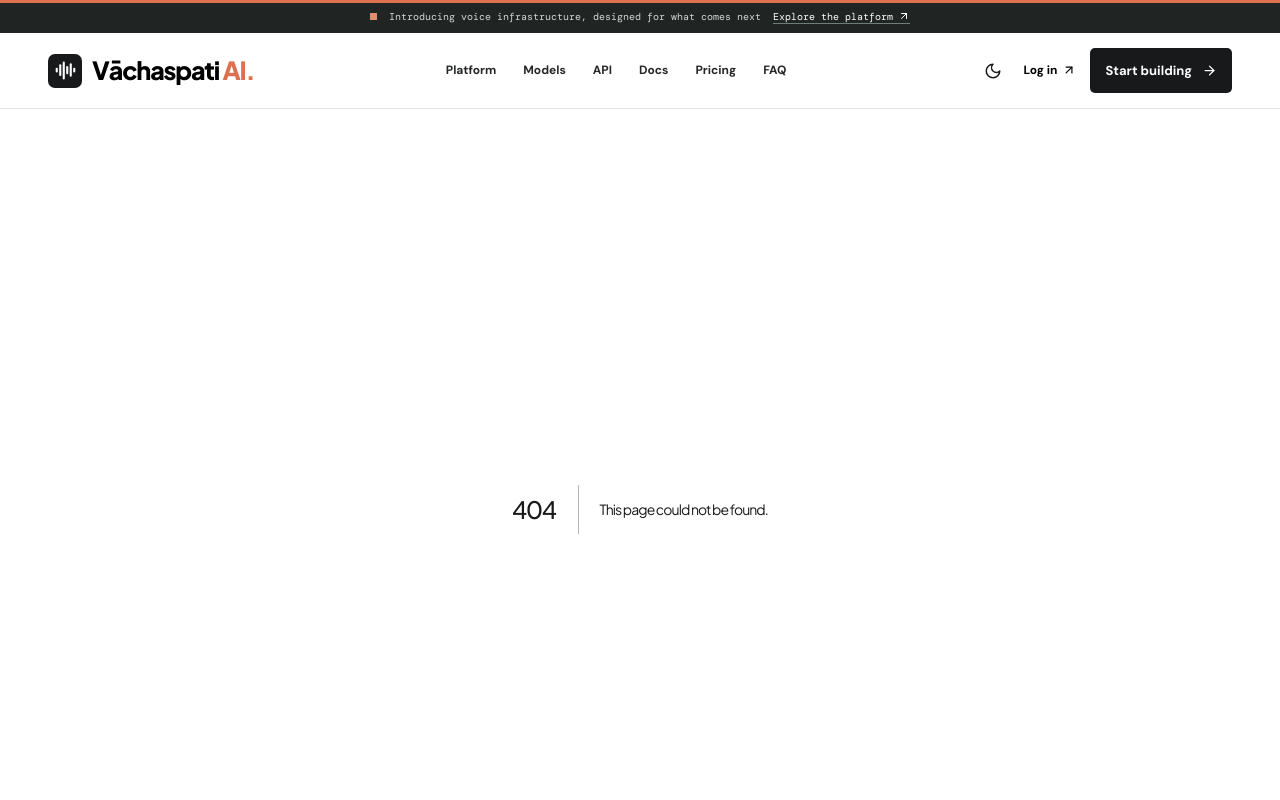
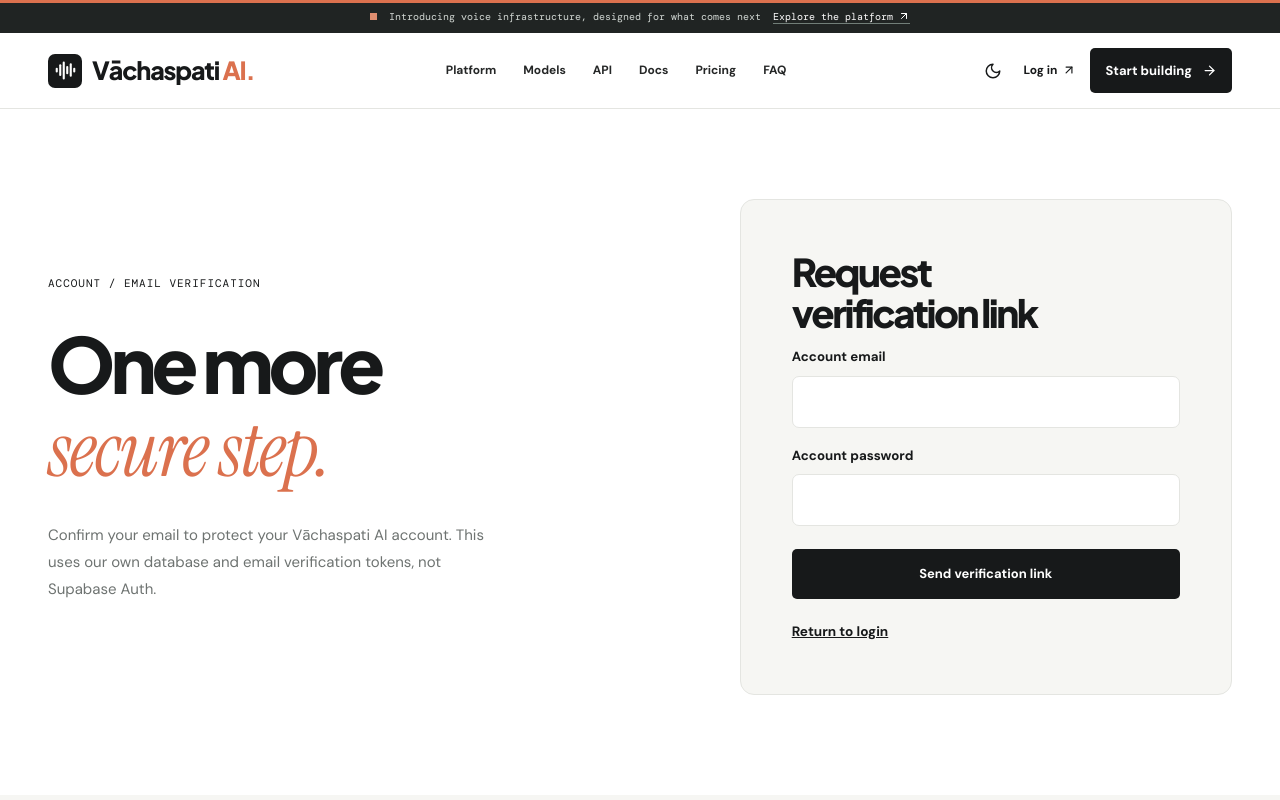
Before and after one commit to hari7261/sonora-voice, a Next.js app: page /verify-email in a window 1280 px wide. Before the commit this address had no page. Shown: the top 800 px of the page. Built offline with nearby package versions, Linux system fonts and the light colour scheme.

Commit message:
Build real custom email verification with one-time tokens and Resend delivery

```diff
--- /dev/null
+++ b/app/verify-email/page.tsx
@@ -0,0 +1,5 @@
+import {EmailVerification} from '../../components/email-verification';
+export const metadata={title:'Verify email address'};
+export default async function Page({searchParams}:{searchParams:Promise<{token?:string}>}){
+ const p=await searchParams;return <EmailVerification token={p.token}/>;
+}
```
